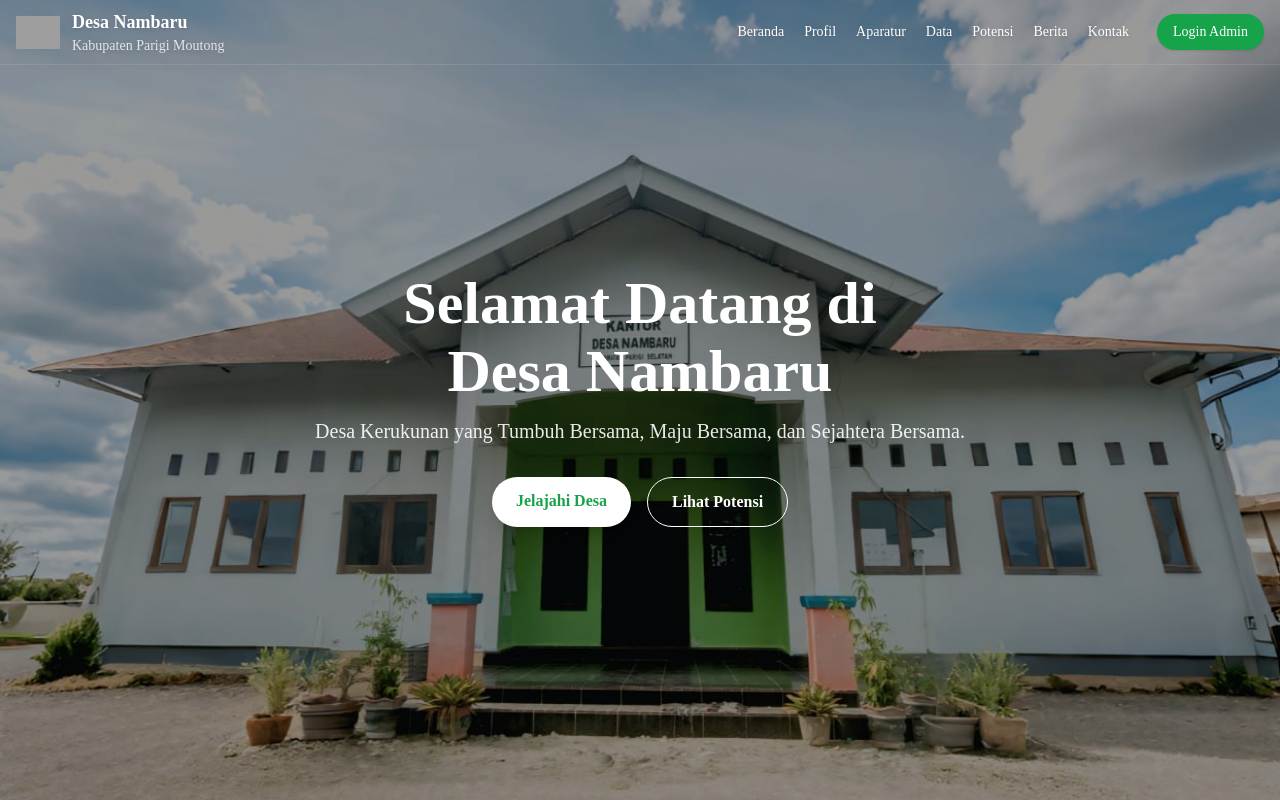
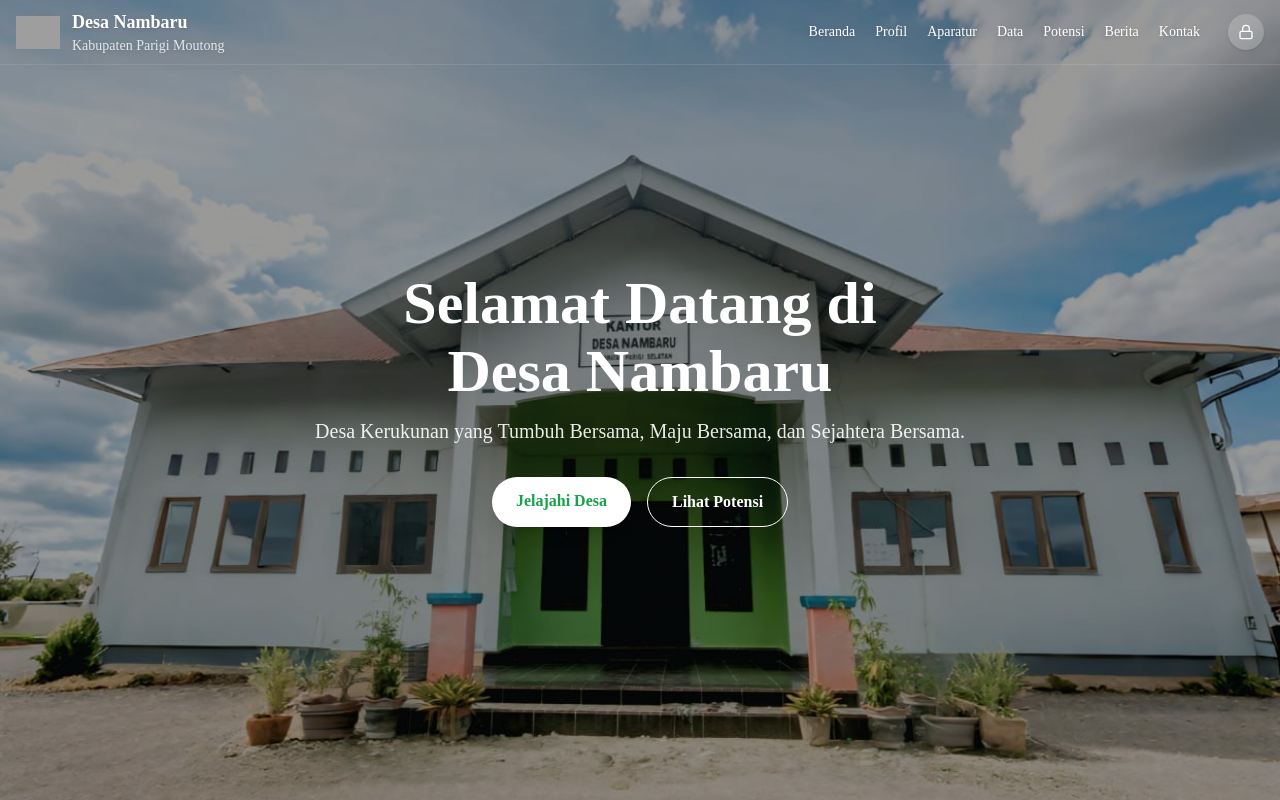
Before and after one commit to pallakawe/websitedesanambaru, a Next.js app: page / in a window 1280 px wide. Shown: the top 800 px of the page. Built offline with nearby package versions, Linux system fonts and the light colour scheme; no server answers; the database is empty; grey boxes are pictures that could not be loaded.

Commit message:
Replace Login Admin button with lock icon in Navbar

```diff
--- a/components/Navbar.tsx
+++ b/components/Navbar.tsx
@@ -4,6 +4,7 @@ import Link from 'next/link';
 import Image from 'next/image';
 import { usePathname } from 'next/navigation';
 import { useEffect, useState } from 'react';
+import { Lock } from 'lucide-react';
 
 export function Navbar() {
   const pathname = usePathname();
@@ -78,9 +79,13 @@ export function Navbar() {
           ))}
           <Link
             href="/login"
-            className="text-sm font-medium text-white bg-primary px-4 py-2 rounded-full hover:bg-primary/90 transition-all shadow-sm ml-2"
+            title="Login Admin"
+            className={`ml-2 w-9 h-9 flex items-center justify-center rounded-full transition-all shadow-sm ${isTransparent
+              ? 'bg-white/20 text-white hover:bg-white/30'
+              : 'bg-primary text-white hover:bg-primary/90'
+              }`}
           >
-            Login Admin
+            <Lock size={16} />
           </Link>
         </div>
       </div>
```
